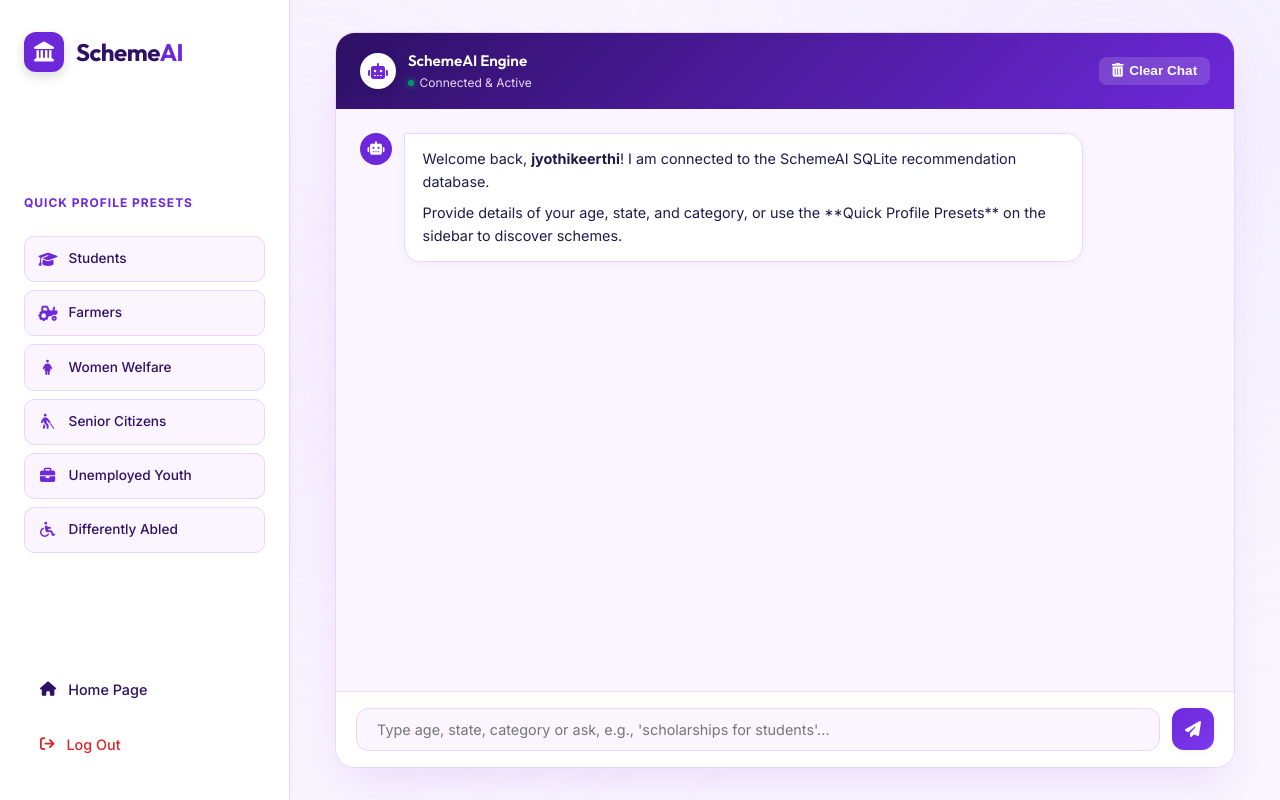
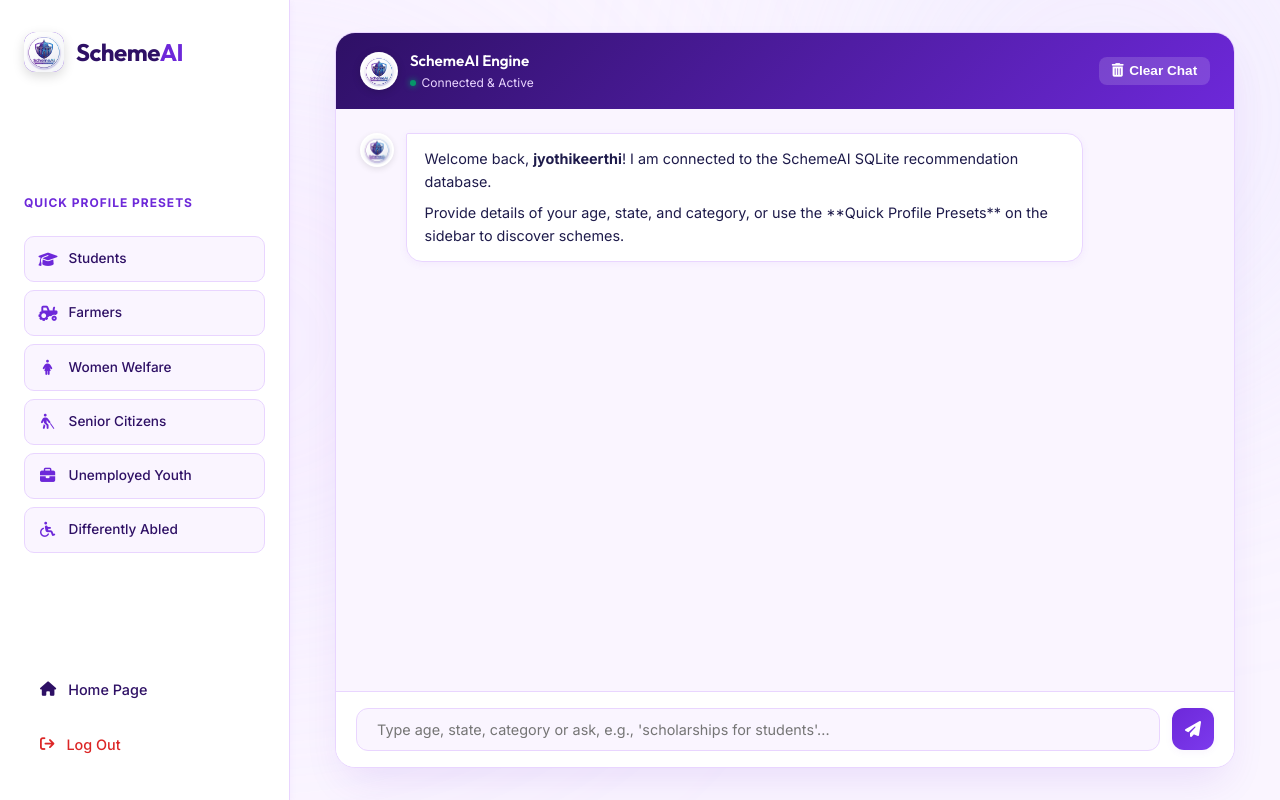
Before and after one commit to Jyothisree233/government-schemes-chatbot, a Flask app: page /chat in a window 1280 px wide; the page is wider, and only the part inside the window is pictured. Run offline with Flask 3, Linux system fonts and the light colour scheme; a user stored in the database is signed in; data comes from the database, SQL or seed files in the repository; data that the repository does not hold is empty; parts of the project's set-up code (start-up, migrations or seed data) failed here and were passed over.

Commit message:
style: replace generic robot icon with custom SchemeAI project logo

```diff
--- a/static/css/style.css
+++ b/static/css/style.css
@@ -380,8 +380,8 @@ section {
 }
 
 .chat-bot-avatar {
-    width: 36px;
-    height: 36px;
+    width: 38px;
+    height: 38px;
     border-radius: 50%;
     background: #ffffff;
     display: flex;
@@ -390,6 +390,17 @@ section {
     color: var(--royal-purple-primary);
     font-size: 1rem;
     box-shadow: 0 2px 8px rgba(0, 0, 0, 0.15);
+    overflow: hidden;
+    padding: 2px;
+}
+
+.chat-bot-avatar img,
+.chat-avatar img,
+.brand-logo img {
+    width: 100%;
+    height: 100%;
+    object-fit: cover;
+    border-radius: inherit;
 }
 
 .chat-bot-status h3 {
@@ -469,16 +480,19 @@ section {
 }
 
 .chat-avatar {
-    width: 32px;
-    height: 32px;
+    width: 34px;
+    height: 34px;
     border-radius: 50%;
-    background: var(--royal-purple-primary);
+    background: #ffffff;
     display: flex;
     align-items: center;
     justify-content: center;
     color: #ffffff;
     font-size: 0.85rem;
     flex-shrink: 0;
+    overflow: hidden;
+    padding: 2px;
+    box-shadow: 0 2px 6px rgba(0, 0, 0, 0.1);
 }
 
 .chat-message-content {
--- a/static/js/script.js
+++ b/static/js/script.js
@@ -55,7 +55,7 @@ document.addEventListener('DOMContentLoaded', () => {
 
         if (sender === 'bot') {
             bubble.innerHTML = `
-                <div class="chat-avatar"><i class="fa-solid fa-robot"></i></div>
+                <div class="chat-avatar"><img src="/static/images/logo.jpg" alt="SchemeAI" class="bot-logo-img"></div>
                 <div class="chat-message-content">${contentHTML}</div>
             `;
         } else {
@@ -76,7 +76,7 @@ document.addEventListener('DOMContentLoaded', () => {
         indicator.classList.add('chat-bubble', 'bot', 'typing-indicator');
         indicator.id = 'typing-indicator';
         indicator.innerHTML = `
-            <div class="chat-avatar"><i class="fa-solid fa-robot"></i></div>
+            <div class="chat-avatar"><img src="/static/images/logo.jpg" alt="SchemeAI" class="bot-logo-img"></div>
             <div class="chat-message-content">
                 <span></span>
                 <span></span>
@@ -204,7 +204,7 @@ document.addEventListener('DOMContentLoaded', () => {
                         // Reset message area display
                         chatMessages.innerHTML = `
                             <div class="chat-bubble bot">
-                                <div class="chat-avatar"><i class="fa-solid fa-robot"></i></div>
+                                <div class="chat-avatar"><img src="/static/images/logo.jpg" alt="SchemeAI" class="bot-logo-img"></div>
                                 <div class="chat-message-content">
                                     <p>Conversation history cleared successfully in the database. Tell me about yourself to start a new recommendation query!</p>
                                 </div>
--- a/templates/chat.html
+++ b/templates/chat.html
@@ -23,7 +23,7 @@
             <div class="sidebar-top">
                 <div class="brand" onclick="window.location.href='/'" style="cursor: pointer;">
                     <div class="brand-logo">
-                        <i class="fa-solid fa-landmark"></i>
+                        <img src="{{ url_for('static', filename='images/logo.jpg') }}" alt="SchemeAI Logo" class="brand-logo-img">
                     </div>
                     <span class="brand-name">Scheme<span>AI</span></span>
                 </div>
@@ -54,7 +54,7 @@
                 <div class="chat-header">
                     <div class="chat-bot-info">
                         <div class="chat-bot-avatar">
-                            <i class="fa-solid fa-robot"></i>
+                            <img src="{{ url_for('static', filename='images/logo.jpg') }}" alt="SchemeAI Engine" class="bot-logo-img">
                         </div>
                         <div class="chat-bot-status">
                             <h3>SchemeAI Engine</h3>
@@ -72,7 +72,7 @@
                 <div id="chat-messages" class="chat-messages-area">
                     <!-- Standard Greeting (Will prepend history fetch below this) -->
                     <div class="chat-bubble bot">
-                        <div class="chat-avatar"><i class="fa-solid fa-robot"></i></div>
+                        <div class="chat-avatar"><img src="{{ url_for('static', filename='images/logo.jpg') }}" alt="SchemeAI" class="bot-logo-img"></div>
                         <div class="chat-message-content">
                             <p>Welcome back, <strong>{{ username }}</strong>! I am connected to the SchemeAI SQLite recommendation database.</p>
                             <p>Provide details of your age, state, and category, or use the **Quick Profile Presets** on the sidebar to discover schemes.</p>
--- a/templates/forgot_password.html
+++ b/templates/forgot_password.html
@@ -29,7 +29,7 @@
             <!-- Brand -->
             <div class="auth-brand" onclick="window.location.href='/'">
                 <div class="brand-logo">
-                    <i class="fa-solid fa-landmark"></i>
+                    <img src="{{ url_for('static', filename='images/logo.jpg') }}" alt="SchemeAI Logo" class="brand-logo-img">
                 </div>
                 <span class="brand-name">Scheme<span>AI</span></span>
             </div>
--- a/templates/index.html
+++ b/templates/index.html
@@ -23,7 +23,7 @@
         <header class="navbar">
             <div class="brand" onclick="window.location.href='/'" style="cursor: pointer;">
                 <div class="brand-logo">
-                    <i class="fa-solid fa-landmark"></i>
+                    <img src="{{ url_for('static', filename='images/logo.jpg') }}" alt="SchemeAI Logo" class="brand-logo-img">
                 </div>
                 <span class="brand-name">Scheme<span>AI</span></span>
             </div>
@@ -89,7 +89,7 @@
                     <div class="chat-header">
                         <div class="chat-bot-info">
                             <div class="chat-bot-avatar">
-                                <i class="fa-solid fa-robot"></i>
+                                <img src="{{ url_for('static', filename='images/logo.jpg') }}" alt="SchemeAI Engine" class="bot-logo-img">
                             </div>
                             <div class="chat-bot-status">
                                 <h3>SchemeAI Assistant</h3>
@@ -100,7 +100,7 @@
 
                     <div class="chat-messages-area" style="opacity: 0.7;">
                         <div class="chat-bubble bot">
-                            <div class="chat-avatar"><i class="fa-solid fa-robot"></i></div>
+                            <div class="chat-avatar"><img src="{{ url_for('static', filename='images/logo.jpg') }}" alt="SchemeAI" class="bot-logo-img"></div>
                             <div class="chat-message-content">
                                 <p>Welcome to **SchemeAI**! Register or log in to search the database and fetch targeted recommendations.</p>
                             </div>
--- a/templates/login.html
+++ b/templates/login.html
@@ -22,7 +22,7 @@
         <div class="auth-container">
             <div class="auth-brand" onclick="window.location.href='/'">
                 <div class="brand-logo">
-                    <i class="fa-solid fa-landmark"></i>
+                    <img src="{{ url_for('static', filename='images/logo.jpg') }}" alt="SchemeAI Logo" class="brand-logo-img">
                 </div>
                 <span class="brand-name">Scheme<span>AI</span></span>
             </div>
--- a/templates/register.html
+++ b/templates/register.html
@@ -21,7 +21,7 @@
         <div class="auth-container">
             <div class="auth-brand" onclick="window.location.href='/'">
                 <div class="brand-logo">
-                    <i class="fa-solid fa-landmark"></i>
+                    <img src="{{ url_for('static', filename='images/logo.jpg') }}" alt="SchemeAI Logo" class="brand-logo-img">
                 </div>
                 <span class="brand-name">Scheme<span>AI</span></span>
             </div>
--- a/templates/reset_password.html
+++ b/templates/reset_password.html
@@ -29,7 +29,7 @@
             <!-- Brand -->
             <div class="auth-brand">
                 <div class="brand-logo">
-                    <i class="fa-solid fa-landmark"></i>
+                    <img src="{{ url_for('static', filename='images/logo.jpg') }}" alt="SchemeAI Logo" class="brand-logo-img">
                 </div>
                 <span class="brand-name">Scheme<span>AI</span></span>
             </div>
```
Also changed, not shown: static/images/logo.jpg (added).
